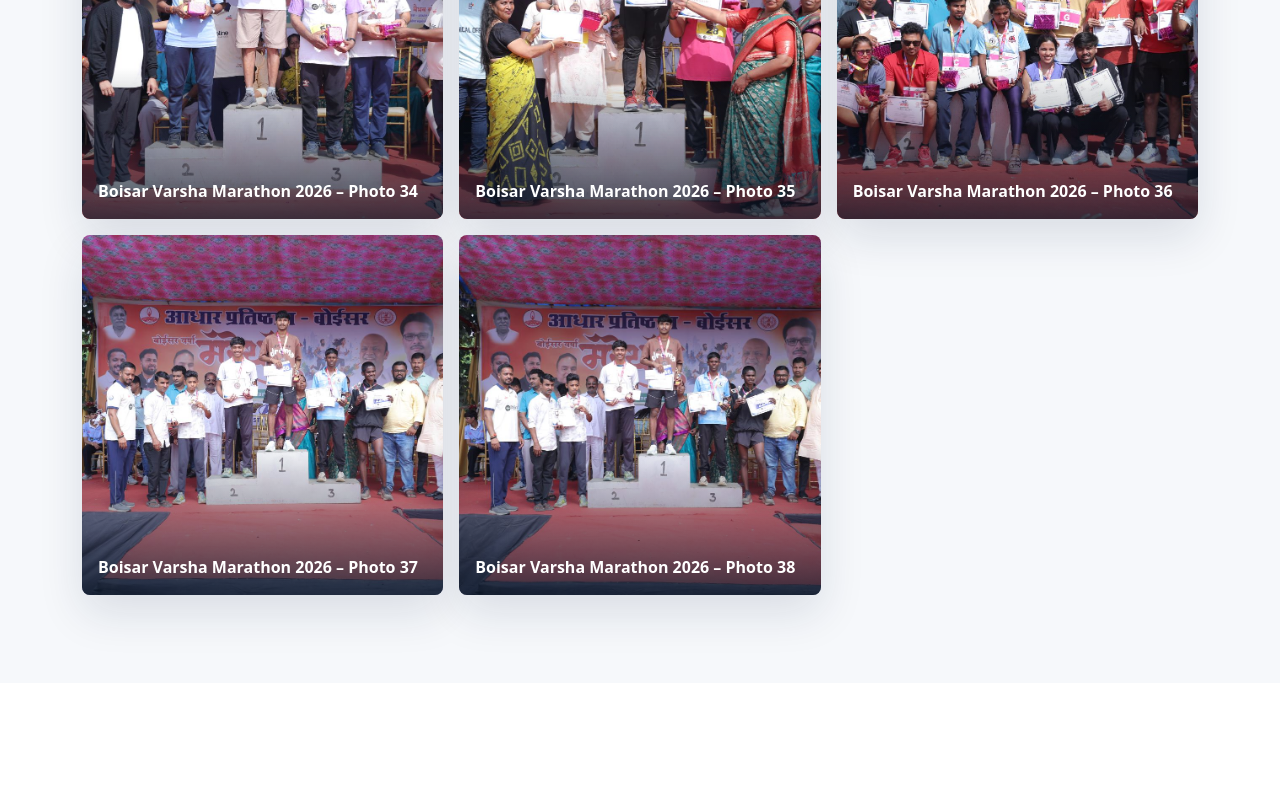
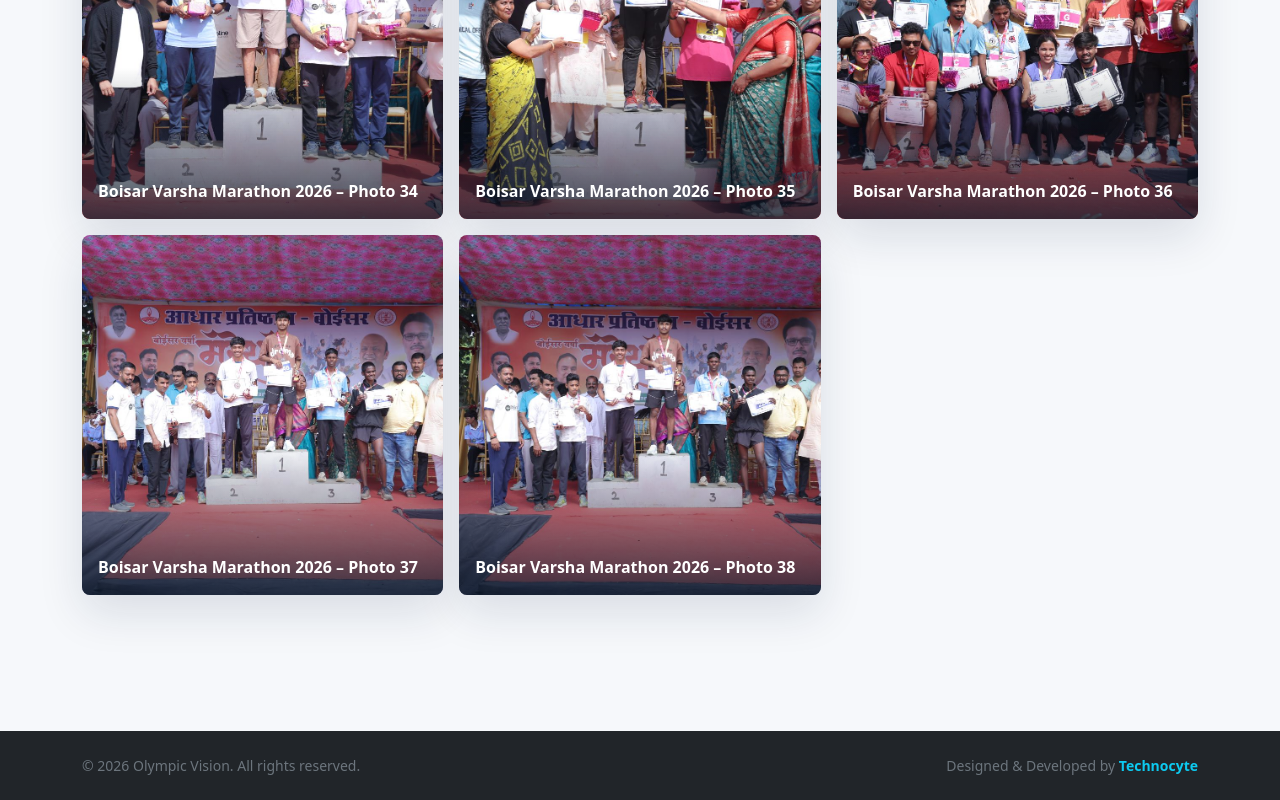
Before and after one commit to ShikharT001/olumpicvision_next, a Next.js app: page /events/boisar-varsha-marathon-2026 in a window 1280 px wide. Shown: the part 5998-6798 px from the top of the page. Before the commit the page ends 6681 px from the top, so only its background shows below. Built offline with nearby package versions, Linux system fonts and the light colour scheme.

Commit message:
feat: make height mandatory and add offline payment undertaking in PDVL form; add footer agency credit

```diff
--- a/app/api/pdvl-register/route.js
+++ b/app/api/pdvl-register/route.js
@@ -21,6 +21,7 @@ export async function POST(request) {
       'photoUrl',
       'teamName',
       'playingPosition',
+      'heightCm',
       'highestLevel',
       'jerseySize',
       'emergencyPhone',
@@ -29,6 +30,10 @@ export async function POST(request) {
 
     if (required.some((key) => !String(data[key] || '').trim()) || !data.undertakingAccepted || !data.medicalConsent) {
       return NextResponse.json({ error: 'Please complete all required fields and accept the declarations.' }, { status: 400 });
+    }
+
+    if (isNaN(Number(data.heightCm)) || Number(data.heightCm) <= 0) {
+      return NextResponse.json({ error: 'Please enter a valid height in cm.' }, { status: 400 });
     }
 
     if (!/^[6-9]\d{9}$/.test(data.mobileNo) || !/^[6-9]\d{9}$/.test(data.emergencyPhone)) {
--- a/app/events/[slug]/page.js
+++ b/app/events/[slug]/page.js
@@ -466,6 +466,32 @@ export default async function EventDetailPage({ params }) {
           </div>
         </div>
       </section>
+
+      {/* Footer */}
+      <footer className="bg-dark text-light py-4 mt-5">
+        <div className="container">
+          <div className="row align-items-center">
+            <div className="col-md-6 text-md-start text-center mb-2 mb-md-0">
+              <p className="mb-0 text-secondary small">
+                © {new Date().getFullYear()} Olympic Vision. All rights reserved.
+              </p>
+            </div>
+            <div className="col-md-6 text-md-end text-center">
+              <p className="mb-0 text-secondary small">
+                Designed &amp; Developed by{' '}
+                <a
+                  href="https://thetechnocyte.com/"
+                  target="_blank"
+                  rel="noreferrer"
+                  className="text-info text-decoration-none fw-semibold"
+                >
+                  Technocyte
+                </a>
+              </p>
+            </div>
+          </div>
+        </div>
+      </footer>
     </main>
   );
 }
--- a/components/PDVLRegistrationForm.jsx
+++ b/components/PDVLRegistrationForm.jsx
@@ -264,6 +264,11 @@ export default function PDVLRegistrationForm() {
     } else if (currentStep === 2) {
       if (!values.teamName.trim()) errors.teamName = 'School/College/Institute name is required';
       if (!values.playingPosition) errors.playingPosition = 'Playing position is required';
+      if (!String(values.heightCm || '').trim()) {
+        errors.heightCm = 'Height is required';
+      } else if (isNaN(Number(values.heightCm)) || Number(values.heightCm) <= 0) {
+        errors.heightCm = 'Enter a valid height in cm';
+      }
       if (!values.highestLevel) errors.highestLevel = 'Highest level represented is required';
       if (!values.jerseySize) errors.jerseySize = 'Jersey size is required';
       if (!values.emergencyContactName.trim()) errors.emergencyContactName = 'Emergency contact person name is required';
@@ -390,6 +395,13 @@ export default function PDVLRegistrationForm() {
             </span>
           </div>
 
+          <div className="alert alert-warning border-0 small mb-3 py-2 px-3 rounded-3 d-flex align-items-center gap-2">
+            <svg xmlns="http://www.w3.org/2000/svg" width="16" height="16" fill="currentColor" viewBox="0 0 16 16" className="flex-shrink-0">
+              <path d="M8.982 1.566a1.13 1.13 0 0 0-1.96 0L.165 13.233c-.457.778.091 1.767.98 1.767h13.713c.889 0 1.438-.99.98-1.767L8.982 1.566zM8 5c.535 0 .954.462.9.995l-.35 3.507a.552.552 0 0 1-1.1 0L7.1 5.995A.905.905 0 0 1 8 5zm.002 6a1 1 0 1 1 0 2 1 1 0 0 1 0-2z"/>
+            </svg>
+            <span><strong>Payment Note:</strong> Offline registration payment is required while the event takes place.</span>
+          </div>
+
           <div className="row g-3 small">
             <div className="col-12 col-sm-6">
               <span className="text-muted d-block">Player Name</span>
@@ -406,6 +418,10 @@ export default function PDVLRegistrationForm() {
             <div className="col-6 col-sm-4">
               <span className="text-muted d-block">Playing Position</span>
               <strong className="text-dark text-capitalize">{values.playingPosition.replace('_', ' ')}</strong>
+            </div>
+            <div className="col-6 col-sm-4">
+              <span className="text-muted d-block">Height</span>
+              <strong className="text-dark">{values.heightCm} cm</strong>
             </div>
             <div className="col-6 col-sm-4">
               <span className="text-muted d-block">Jersey Size</span>
@@ -441,6 +457,24 @@ export default function PDVLRegistrationForm() {
           <Link href="/" className="btn btn-primary rounded-3 px-4 py-2 fw-semibold">
             Return to Homepage
           </Link>
+        </div>
+
+        {/* Agency Credit Footer */}
+        <div className="mt-5 pt-4 border-top d-flex flex-column flex-sm-row align-items-center justify-content-between gap-3 text-muted small">
+          <p className="mb-0 text-center text-sm-start opacity-75">
+            © 2026 Palghar District Volleyball League. All rights reserved.
+          </p>
+          <p className="mb-0 text-center text-sm-end">
+            Designed &amp; Developed by{' '}
+            <a
+              href="https://thetechnocyte.com"
+              target="_blank"
+              rel="noopener noreferrer"
+              className="fw-semibold text-primary text-decoration-none"
+            >
+              Technocyte
+            </a>
+          </p>
         </div>
       </div>
     );
@@ -907,15 +941,19 @@ export default function PDVLRegistrationForm() {
 
           {/* Height */}
           <div className="col-6 col-md-3">
-            <label className="form-label fw-semibold text-secondary small mb-1">Height (cm)</label>
+            <label className="form-label fw-semibold text-secondary small mb-1">
+              Height (cm) <span className="text-danger">*</span>
+            </label>
             <input
               type="number"
-              className="form-control pdvl-input"
+              className={`form-control pdvl-input ${fieldErrors.heightCm ? 'is-invalid' : ''}`}
               placeholder="178"
               name="heightCm"
               value={values.heightCm}
               onChange={handleInputChange}
+              required
             />
+            {fieldErrors.heightCm && <div className="invalid-feedback">{fieldErrors.heightCm}</div>}
           </div>
 
           {/* Weight */}
@@ -1089,8 +1127,12 @@ export default function PDVLRegistrationForm() {
               I hereby declare and undertake that the information provided by me in this Player Registration Form is true, correct and complete to the best of my knowledge. I agree to participate in accordance with official league rules, respect match officials, opponents and spectators, wear official team jerseys, and accept management decisions.
             </p>
             <strong className="text-dark d-block mb-1">Medical Treatment Undertaking:</strong>
+            <p className="mb-2 leading-relaxed" style={{ fontSize: '0.85rem' }}>
+              PDVL Committee will provide basic first aid during matches. Further medical treatment and related expenses are my or my parent/guardian&apos;s responsibility unless agreed otherwise in writing.
+            </p>
+            <strong className="text-dark d-block mb-1">Registration Payment Undertaking:</strong>
             <p className="mb-0 leading-relaxed" style={{ fontSize: '0.85rem' }}>
-              PDVL Committee will provide basic first aid during matches. Further medical treatment and related expenses are my or my parent/guardian&apos;s responsibility unless agreed otherwise in writing.
+              Offline registration payment is required while the event takes place.
             </p>
           </div>
 
@@ -1297,6 +1339,10 @@ export default function PDVLRegistrationForm() {
               <div className="col-12">
                 <span className="text-success fw-bold">✓ Undertaking Accepted & Medical Consent Confirmed</span>
               </div>
+              <div className="col-12">
+                <span className="text-muted d-block text-xs">Payment Requirement:</span>
+                <span className="text-dark fw-semibold">Offline registration payment is required while the event takes place.</span>
+              </div>
               <div className="col-12 mt-2">
                 <span className="text-muted d-block text-xs">Typed Signature:</span>
                 <div className="pdvl-signature-preview mt-1" style={{ fontSize: '1.4rem' }}>
@@ -1353,6 +1399,24 @@ export default function PDVLRegistrationForm() {
           </button>
         )}
       </div>
+
+      {/* Agency Credit Footer */}
+      <div className="mt-5 pt-4 border-top d-flex flex-column flex-sm-row align-items-center justify-content-between gap-3 text-muted small">
+        <p className="mb-0 text-center text-sm-start opacity-75">
+          © 2026 Palghar District Volleyball League. All rights reserved.
+        </p>
+        <p className="mb-0 text-center text-sm-end">
+          Designed &amp; Developed by{' '}
+          <a
+            href="https://thetechnocyte.com"
+            target="_blank"
+            rel="noopener noreferrer"
+            className="fw-semibold text-primary text-decoration-none"
+          >
+            Technocyte
+          </a>
+        </p>
+      </div>
     </form>
   );
 }
```
